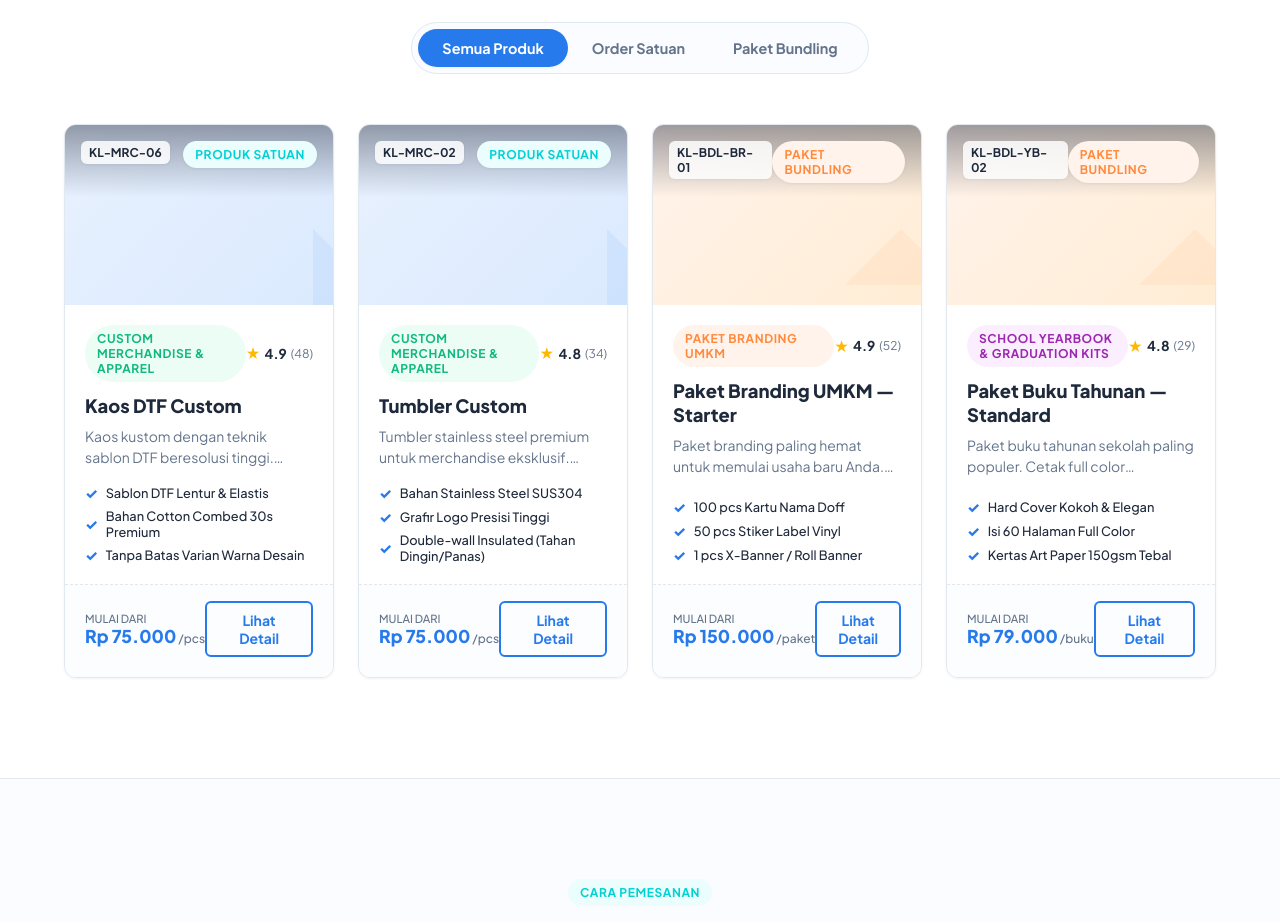
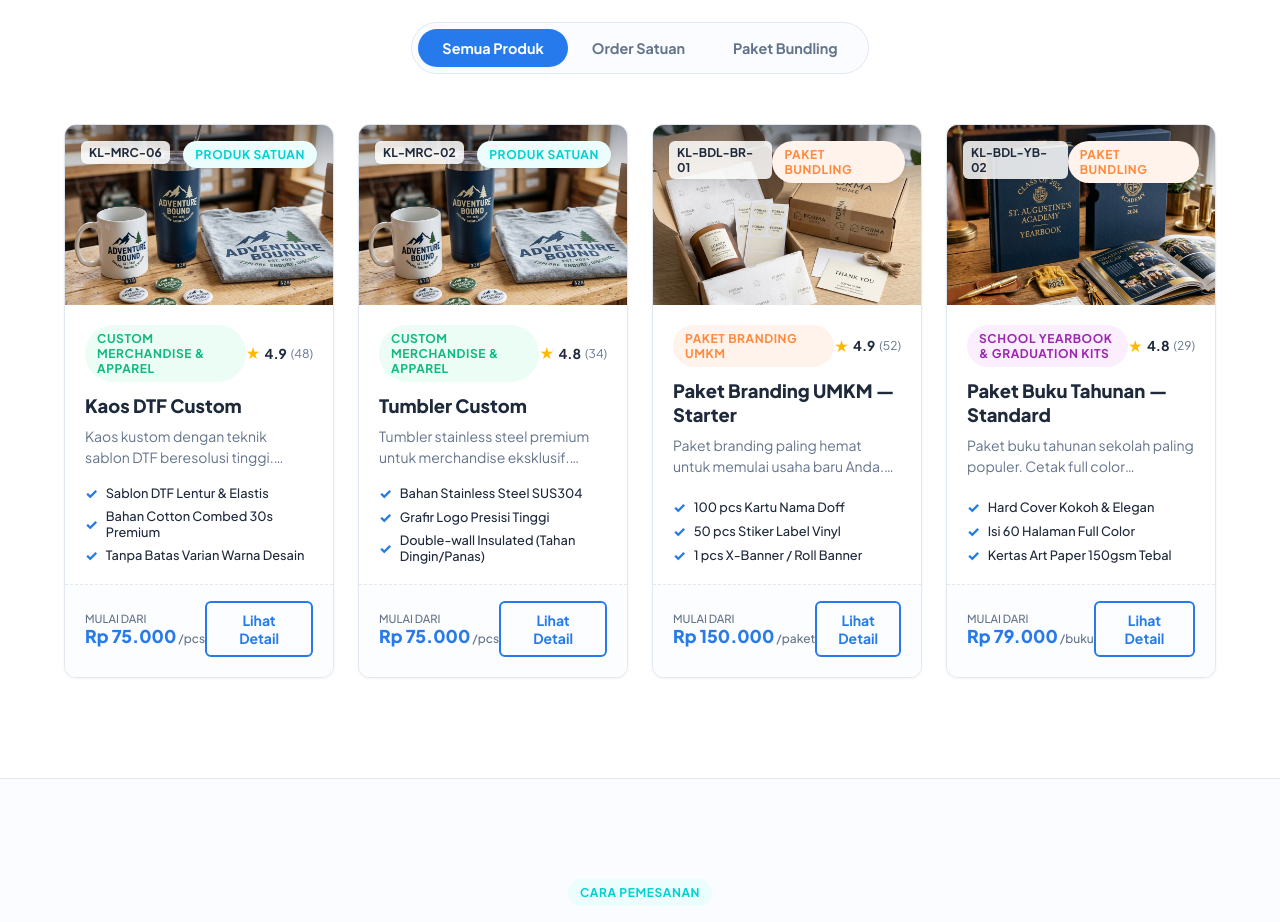
Before and after one commit to Ardiyanto24/mockup-website-kertas-lipat, a Next.js app: page / in a window 1280 px wide. Shown: the part 2280-3202 px from the top of the page. Built offline with nearby package versions, Linux system fonts and the light colour scheme.

Commit message:
feat(products): display images in ProductCard and update CTA to link to dynamic PDP

```diff
--- a/src/components/organisms/home/HomeFeaturedSection/HomeFeaturedSection.tsx
+++ b/src/components/organisms/home/HomeFeaturedSection/HomeFeaturedSection.tsx
@@ -15,6 +15,7 @@ const featuredProducts: ProductCardProps[] = [
     unit: 'pcs',
     features: ['Sablon DTF Lentur & Elastis', 'Bahan Cotton Combed 30s Premium', 'Tanpa Batas Varian Warna Desain'],
     description: 'Kaos kustom dengan teknik sablon DTF beresolusi tinggi. Warna solid, gambar tajam, awet dicuci berkali-kali tanpa pecah.',
+    imageUrl: '/images/categories/cat_merchandise.png',
     rating: 4.9,
     reviewCount: 48,
   },
@@ -27,6 +28,7 @@ const featuredProducts: ProductCardProps[] = [
     unit: 'pcs',
     features: ['Bahan Stainless Steel SUS304', 'Grafir Logo Presisi Tinggi', 'Double-wall Insulated (Tahan Dingin/Panas)'],
     description: 'Tumbler stainless steel premium untuk merchandise eksklusif. Menjaga suhu minuman hingga 12 jam, grafir laser rapi.',
+    imageUrl: '/images/categories/cat_merchandise.png',
     rating: 4.8,
     reviewCount: 34,
   },
@@ -39,6 +41,7 @@ const featuredProducts: ProductCardProps[] = [
     unit: 'paket',
     features: ['100 pcs Kartu Nama Doff', '50 pcs Stiker Label Vinyl', '1 pcs X-Banner / Roll Banner', 'Termasuk Jasa Desain Gratis'],
     description: 'Paket branding paling hemat untuk memulai usaha baru Anda. Desain disesuaikan dengan visi brand Anda, praktis langsung pakai.',
+    imageUrl: '/images/categories/cat_branding_pack.png',
     rating: 4.9,
     reviewCount: 52,
   },
@@ -51,6 +54,7 @@ const featuredProducts: ProductCardProps[] = [
     unit: 'buku',
     features: ['Hard Cover Kokoh & Elegan', 'Isi 60 Halaman Full Color', 'Kertas Art Paper 150gsm Tebal', 'Min. Order 50 Buku'],
     description: 'Paket buku tahunan sekolah paling populer. Cetak full color berkualitas dengan cover hardcover dilaminasi doff tahan lama.',
+    imageUrl: '/images/categories/cat_yearbook.png',
     rating: 4.8,
     reviewCount: 29,
   },
--- a/src/components/organisms/products/ProductsCatalogSection/ProductsCatalogSection.tsx
+++ b/src/components/organisms/products/ProductsCatalogSection/ProductsCatalogSection.tsx
@@ -249,6 +249,7 @@ export function ProductsCatalogSection({
                       unit={product.unit}
                       features={product.features}
                       description={product.description}
+                      imageUrl={product.imageUrl}
                     />
                   </div>
                 ))}
```
